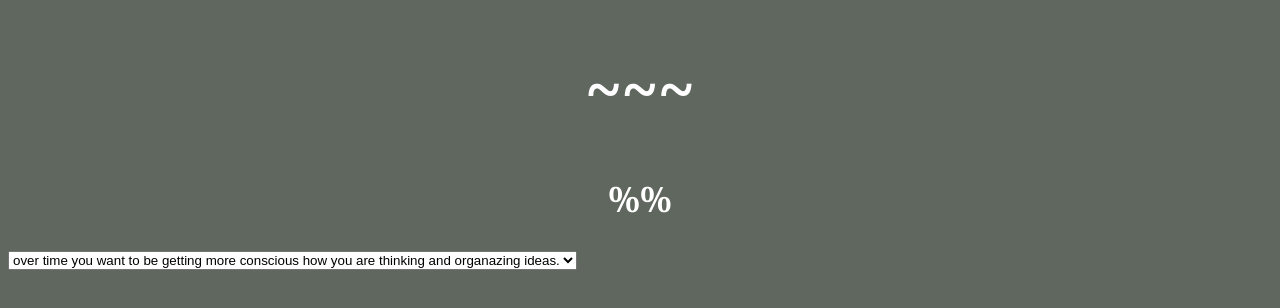
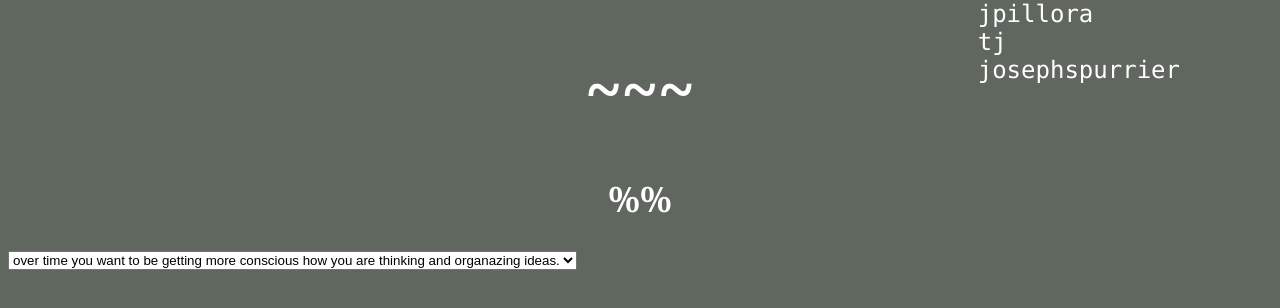
Before and after one commit to lanastasov/lanastasov.github.io, a plain HTML site: page index.html in a window 1280 px wide. Drawn offline with Linux system fonts and the light colour scheme.

Commit message:
tab activity

```diff
--- a/index.html
+++ b/index.html
@@ -19,6 +19,19 @@
 			font-family: Georgia;
 			font-size: 35px;
 		}
+		div#activity {
+			position: absolute;
+			top: 0;
+			right: 100px;
+			color: #fff;
+		}
+		div#activity a {
+			color: #fff;
+			display: block;
+			font-size: 24px;
+			font-family	: 'Consolas';
+			text-decoration: none;
+		}
 	</style>
 </head>
 <body>
@@ -29,5 +42,12 @@
 			over time you want to be getting more conscious how you are thinking and organazing ideas.
 		</option>
 	</select>
+
+	<div id="activity">
+		<a href="https://github.com/jpillora?tab=activity"> jpillora </a>
+		<a href="https://github.com/tj?tab=activity"> tj </a>
+		<a href="https://github.com/josephspurrier?tab=activity"> josephspurrier </a>
+
+	</div>
 </body>
 </html>
```
